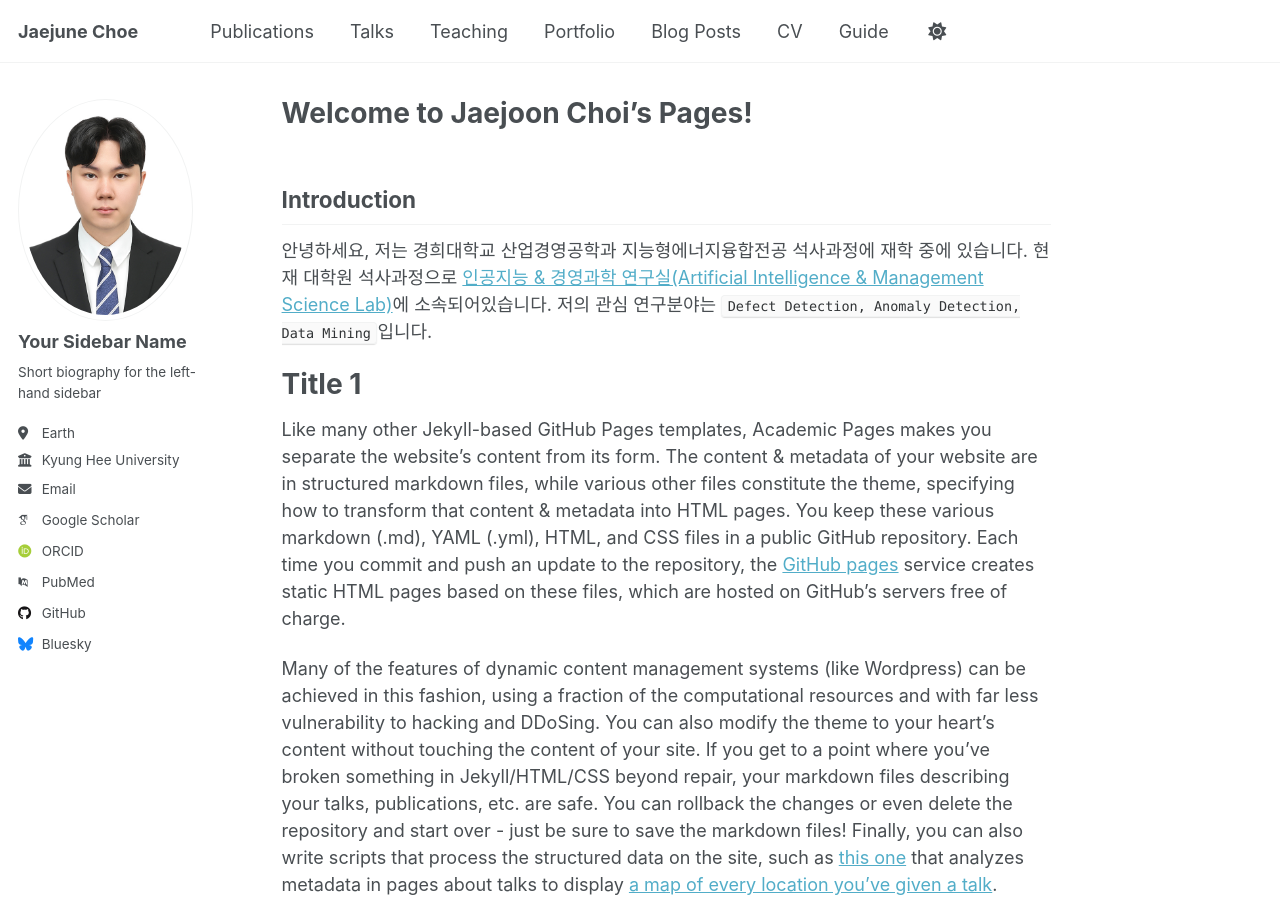
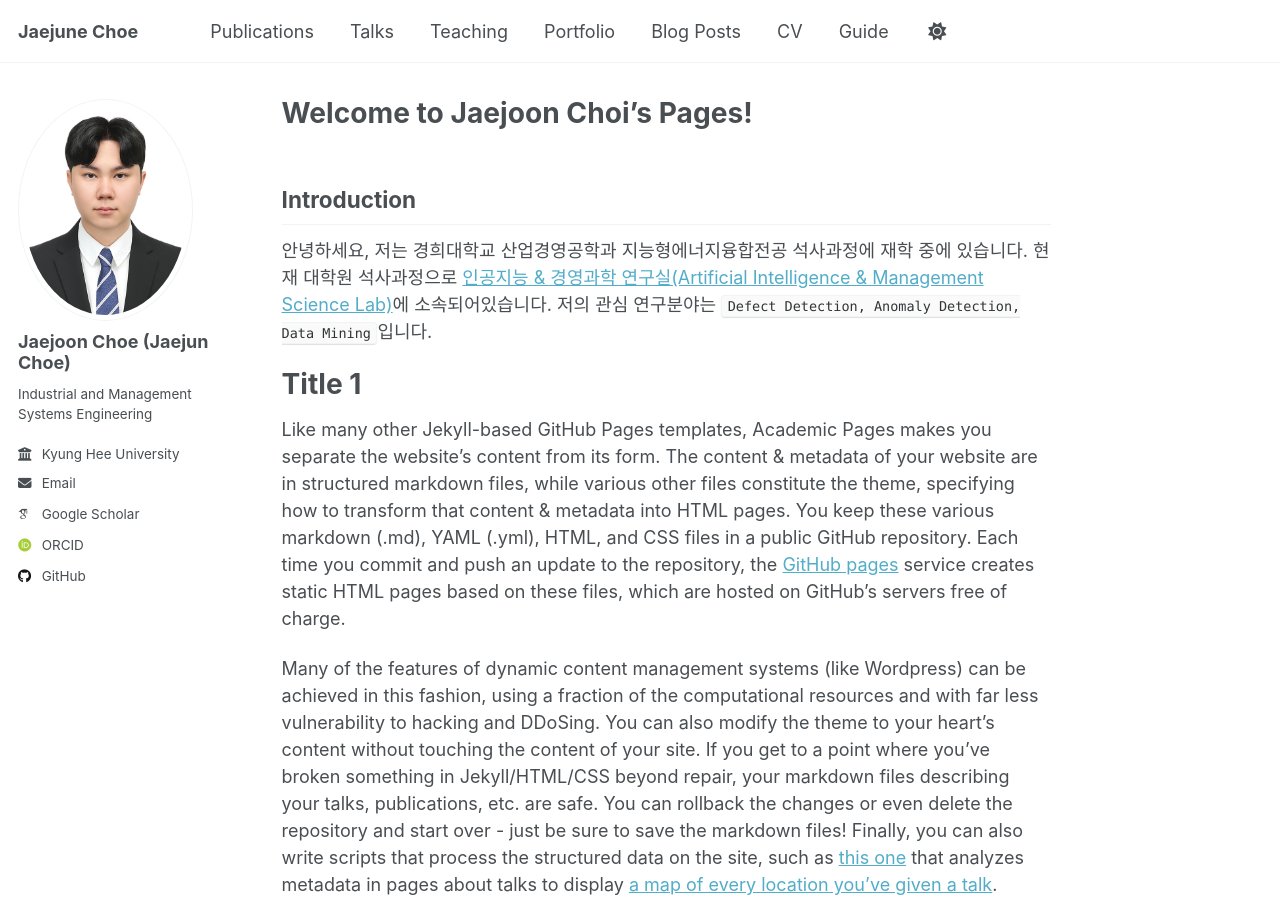
Before and after one commit to jaejunchoe/jaejunchoe.github.io, a Jekyll site: the page built from _pages/about.md, in a window 1280 px wide and 900 px high. Built offline with Jekyll 4.4.1, drawn with Linux system fonts in a browser that asks for light colours; some web fonts are replaced.

Commit message:
initial commit

```diff
--- a/_config.yml
+++ b/_config.yml
@@ -23,22 +23,22 @@ repository               : "jaejunchoe/jaejunchoe.github.io"
 author:
   # Biographic information
   avatar           : "profile.png"
-  name             : "Your Sidebar Name"
+  name             : "Jaejoon Choe (Jaejun Choe)"
   pronouns         : # example: "she/her"
-  bio              : "Short biography for the left-hand sidebar"
-  location         : "Earth"
+  bio              : "Industrial and Management Systems Engineering"
+  location         : # "Earth"
   employer         : "Kyung Hee University"
-  uri              : # URL
+  uri              : # "https://github.com/jaejunchoe"
   email            : "cjj1222@khu.ac.kr"
 
   # Academic websites
   academia         : # URL
   arxiv            : # URL - Update with the correct link to your profile
-  googlescholar    : "https://scholar.google.com/citations?user=PS_CX0AAAAAJ"
+  googlescholar    : "https://scholar.google.com/citations?user=SNXZCcgAAAAJ&hl=ko"
   impactstory      : # URL
-  orcid            : "http://orcid.org/yourorcidurl"
+  orcid            : "https://orcid.org/0009-0005-9158-018X"
   semantic         : # URL
-  pubmed           : "https://www.ncbi.nlm.nih.gov/pubmed/?term=john+snow"
+  pubmed           : # URL
   researchgate     : # URL
   scopus           : # URL
 
@@ -46,12 +46,12 @@ author:
   bitbucket        : # Username - Update with your username on the site
   codepen          : # Username
   dribbble         : # Username
-  github           : "academicpages"
+  github           : "https://github.com/jaejunchoe"
   kaggle           : # Username
   stackoverflow    : # User number or user number and name (i.e., use "1" or "1/jeff-atwood")
 
   # Social media
-  bluesky          : "bsky.app" # Replace this with you Bluesky username
+  bluesky          : # "bsky.app" # Replace this with you Bluesky username
   facebook         : # Username
   flickr           : # Username
   foursquare       : # Username
```
